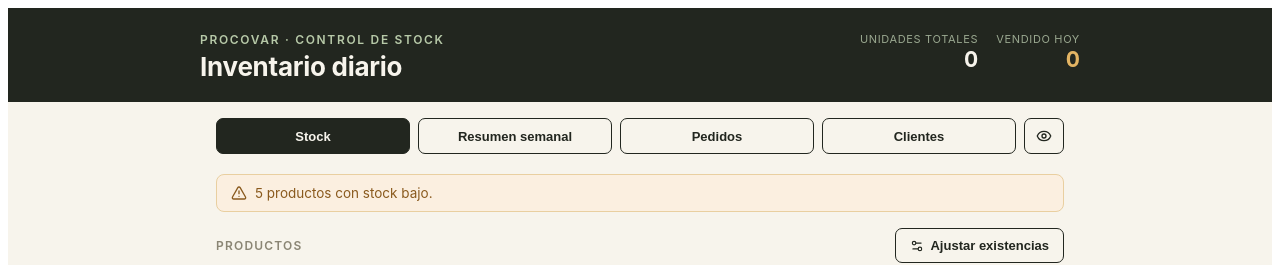
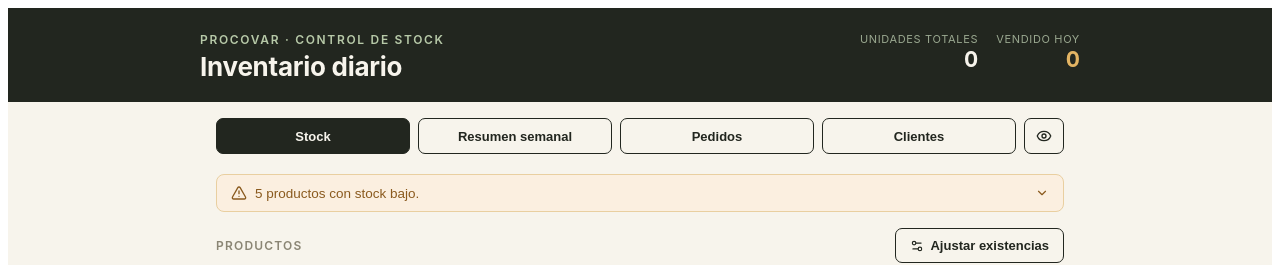
Before and after one commit to raulsp9007/inventario-procovar, a React (Vite) app: page / in a window 1280 px wide. Shown: the top 265 px of the page. Built offline with nearby package versions, Linux system fonts and the light colour scheme.

Commit message:
feat: click low-stock banner to expand product list
Banner de "N productos con stock bajo" ahora es clickeable, muestra
la lista de esos productos con su stock actual y umbral de aviso.

```diff
--- a/src/InventoryApp.jsx
+++ b/src/InventoryApp.jsx
@@ -49,6 +49,7 @@ export default function InventoryApp() {
   const [newProductName, setNewProductName] = useState("");
   const [newProductHl, setNewProductHl] = useState("");
   const [showArchived, setShowArchived] = useState(false);
+  const [showLowStockList, setShowLowStockList] = useState(false);
   const [error, setError] = useState("");
   const [view, setView] = useState("stock"); // "stock" | "resumen" | "pedidos" | "clientes"
   const currentPersistedState = {
@@ -421,11 +422,41 @@ export default function InventoryApp() {
 
       <div style={{ maxWidth: 880, margin: "0 auto", padding: "20px 16px 0" }}>
         {lowStockCount > 0 && (
-          <div style={{ display: "flex", alignItems: "center", gap: 8, background: "#FBEFE0", border: "1px solid #E9CFA0", color: "#8A5A1E", padding: "10px 14px", borderRadius: 8, fontSize: 13.5, marginBottom: 16 }}>
-            <AlertTriangle size={16} strokeWidth={2} />
-            {lowStockCount === 1
-              ? "1 producto con stock bajo."
-              : `${lowStockCount} productos con stock bajo.`}
+          <div style={{ marginBottom: 16 }}>
+            <button
+              onClick={() => setShowLowStockList((s) => !s)}
+              style={{
+                display: "flex", alignItems: "center", gap: 8, width: "100%", textAlign: "left",
+                background: "#FBEFE0", border: "1px solid #E9CFA0", color: "#8A5A1E",
+                padding: "10px 14px", borderRadius: 8, fontSize: 13.5, cursor: "pointer",
+              }}
+            >
+              <AlertTriangle size={16} strokeWidth={2} />
+              {lowStockCount === 1
+                ? "1 producto con stock bajo."
+                : `${lowStockCount} productos con stock bajo.`}
+              {showLowStockList ? <ChevronUp size={14} style={{ marginLeft: "auto" }} /> : <ChevronDown size={14} style={{ marginLeft: "auto" }} />}
+            </button>
+            {showLowStockList && (
+              <div style={{ background: "#FFFFFF", border: "1px solid #E9CFA0", borderTop: "none", borderRadius: "0 0 8px 8px", overflow: "hidden" }}>
+                {activeProducts
+                  .filter((p) => (stock[p.code] || 0) <= lowStockThresholdFor(p))
+                  .map((p, i) => (
+                    <div
+                      key={p.code}
+                      style={{
+                        display: "flex", justifyContent: "space-between", alignItems: "center",
+                        padding: "9px 14px", fontSize: 13, borderTop: i === 0 ? "none" : "1px solid #F0EDE2",
+                      }}
+                    >
+                      <span>{p.name}</span>
+                      <span style={{ color: "#8A5A1E", fontWeight: 600, fontVariantNumeric: "tabular-nums" }}>
+                        {stock[p.code] || 0} uds (aviso ≤ {lowStockThresholdFor(p)})
+                      </span>
+                    </div>
+                  ))}
+              </div>
+            )}
           </div>
         )}
 
```
